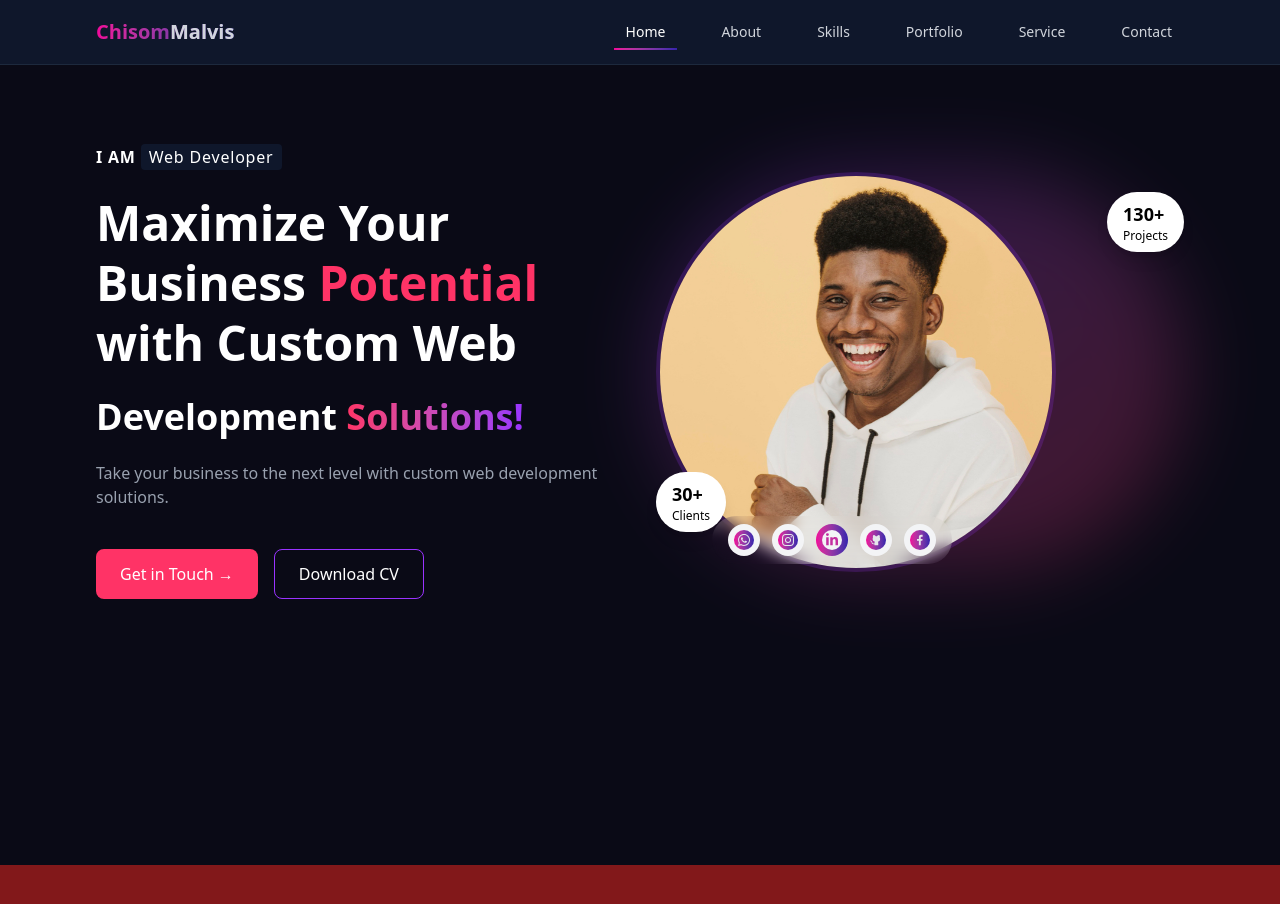
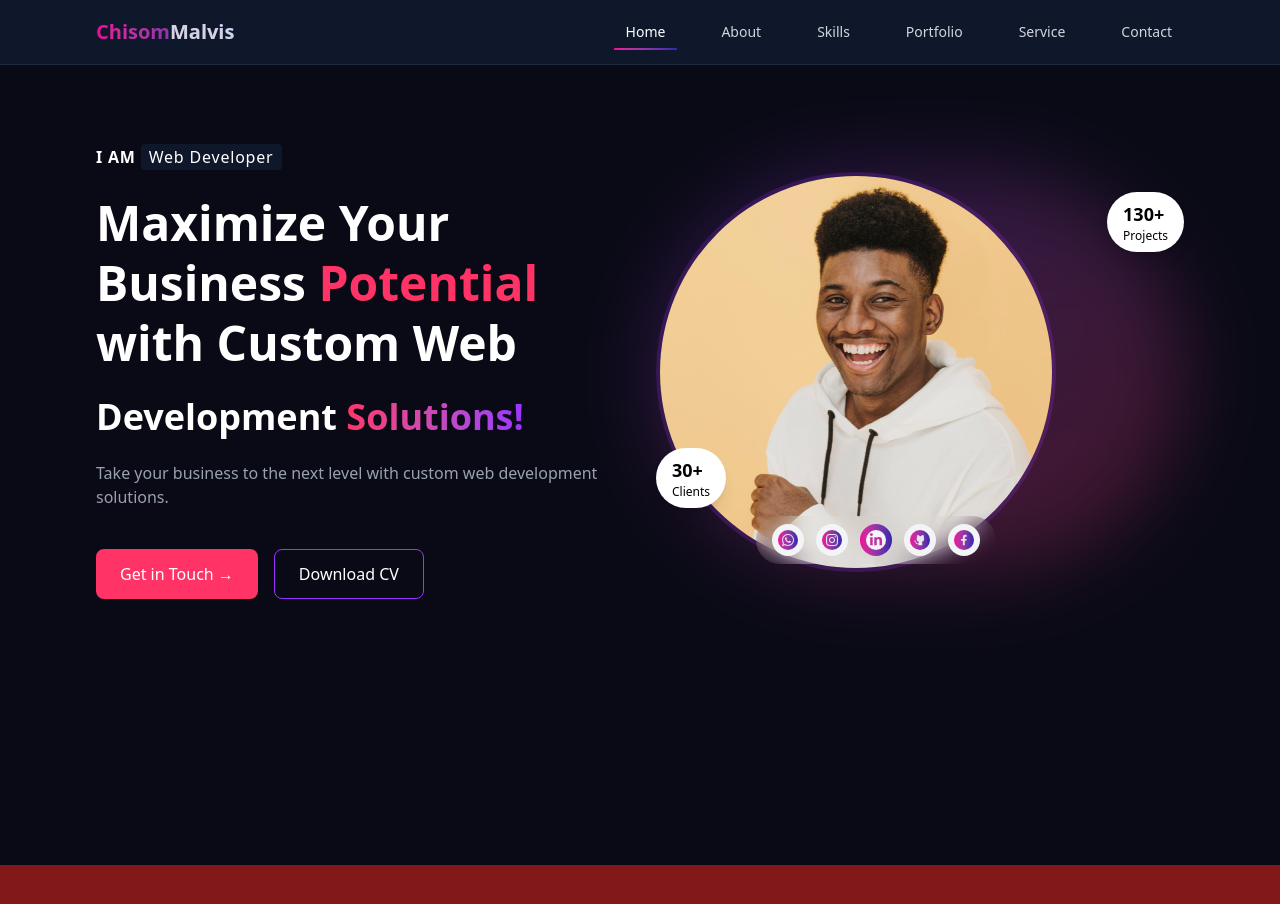
Before and after one commit to malvisanochie1/new-portfolio, a Next.js app: page / in a window 1280 px wide. Shown: the top 904 px of the page. Built offline with nearby package versions, Linux system fonts and the light colour scheme.

Commit message:
updated the the profile image style

```diff
--- a/src/components/sections/home.tsx
+++ b/src/components/sections/home.tsx
@@ -93,7 +93,7 @@ export default function Homesec() {
                 <p className="text-xs">Projects</p>
               </div>
 
-              <div className="absolute bottom-10 left-0 bg-white text-black rounded-full py-2 px-4 shadow-lg z-20">
+              <div className="absolute bottom-16 left-0 bg-white text-black rounded-full py-2 px-4 shadow-lg z-20">
                 <p className="font-bold text-lg">30+</p>
                 <p className="text-xs">Clients</p>
               </div>
@@ -132,7 +132,7 @@ export default function Homesec() {
                   <LiaFacebookF className="w-5 h-5 text-[#9933ff]" />
                 </Link>
               </div> */}
-              <div className="absolute min-w-fit bottom-2 lg:left-1/3 md:left-1/2 transform -translate-x-1/2 flex gap-3 backdrop-blur-sm rounded-full px-4 py-2 z-30">
+              <div className="absolute min-w-fit bottom-2 lg:left-5/12 left-1/2 transform -translate-x-1/2 flex gap-3 backdrop-blur-md rounded-full px-4 py-2 z-30">
                 <a
                   href="https://wa.me/1234567890"
                   target="_blank"
```
